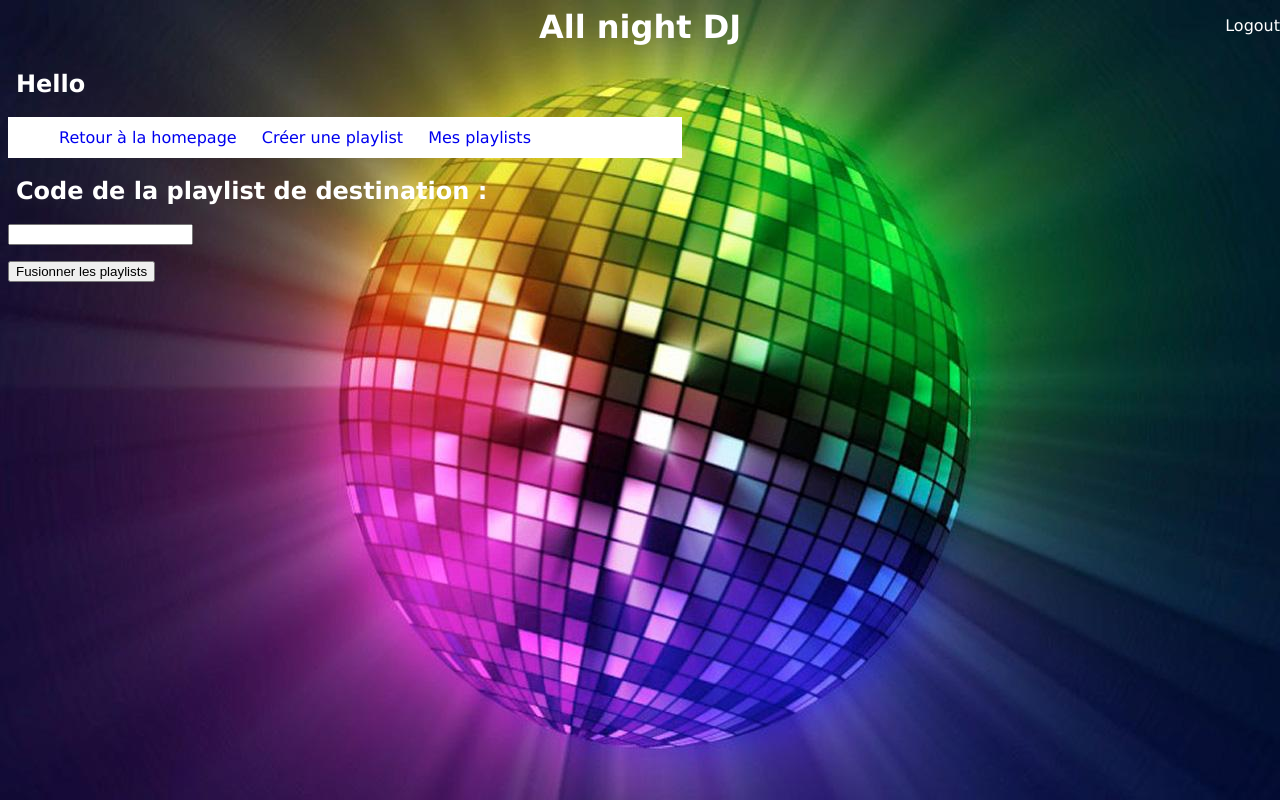
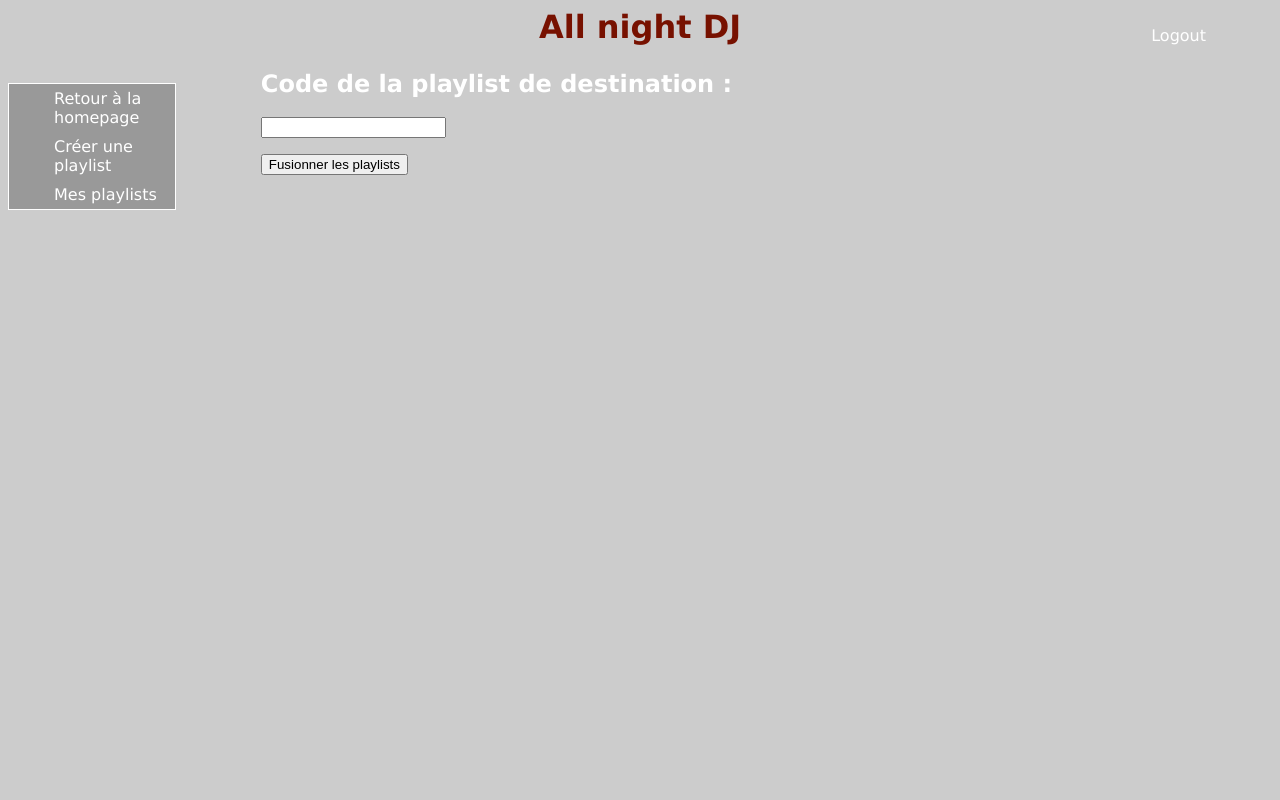
Before and after one commit to sdesby/AllNightDJ, a Flask app: page /playlists-fusion in a window 1280 px wide. Run offline with Flask 2, Linux system fonts and the light colour scheme; parts of the project's set-up code (start-up, migrations or seed data) failed here and were passed over.

Commit message:
Change style, menu column at left

```diff
--- a/app/engine/deezer_engine.py
+++ b/app/engine/deezer_engine.py
@@ -70,7 +70,7 @@ class DeezerEngine:
                 print "Error while communicating with remote server :" , e
 
         else:
-            return user.find_user_with_token(token)
+            return user.find_user(token)
 
     def get_playlists_for_user(self, user):
         LOGGER.info("Entering get_playlists_for_user")
--- a/app/static/style/general.css
+++ b/app/static/style/general.css
@@ -2,15 +2,13 @@
 
 body {
   font-family: Lucida Sans Unicode, Lucida Grande, sans-serif;
-  background-color: black;
-  background-image: url(/static/images/disco-ball.jpg);
-  background-attachment:fixed;
-  background-repeat:no-repeat;
+  background-color: #CCC;
   color: white;
 }
 
 h1 {
   text-align: center;
+  color: #771100;
 }
 
 h2 {
@@ -26,11 +24,14 @@ a {
 #login ul {
     position:absolute;
     top:0;
-    right:0;
+    right:5%;
 }
 
 #login ul li {
     list-style: none;
+    display:inline-block;
+    margin: 5px;
+    padding: 5px;
 }
 
 #login ul li a {
@@ -38,23 +39,40 @@ a {
 }
 
 #login ul li a:hover {
-    font-size: 18px;
+    color: grey;
 }
 
 #login ul li a:visited {
+    color:grey;
     font-style: italic;
 }
 
 /*------- NavBar part -------*/
 
+#navbar {
+    float:left;
+    width: 20%;
+    height: 150px;
+}
+
 #navbar ul {
     border: 1px white solid;
-    background-color: white;
+    background-color: #999;
     width: 50%;
 }
 
 #navbar ul li {
     display:inline-block;
-    margin: 5px;
+    list-style-position: inside;
     padding: 5px;
 }
+
+#navbar ul li a{
+    color: white;
+}
+
+/*------- Content part -------*/
+
+#content {
+    float:left;
+}
--- a/app/templates/index.html
+++ b/app/templates/index.html
@@ -1,10 +1,6 @@
 {% extends "base.html" %}
 {% block content %}
-      <h1>All night DJ </h1>
-      <div id="user">
-        <p>
-          <h2>Welcome</h2>
-        </p>
+     <div id="login">
         <p>
           <ul>
             <li><a href='/login'> Login </a></li>
--- a/app/templates/navbar.html
+++ b/app/templates/navbar.html
@@ -5,7 +5,6 @@
       </div>
        <h1>All night DJ </h1>
       <div id='navbar'>
-      <h2>Hello {{session['name']}}</h2>
         <p>
           <ul>
             <li><a href='/'>Retour à la homepage</a></li>
--- a/app/templates/user.html
+++ b/app/templates/user.html
@@ -1,6 +1,7 @@
 {% extends "base.html" %}
 {% block content %}
     {% include 'navbar.html' %}
+    <div id=content>
       {% if form %}
       <div id=form>
         <form name="playlist_form" action="" method="POST">
@@ -22,5 +23,6 @@
         {% endfor%}
       </ul>
       </div>
+  </div>
       {% endif %}
 {% endblock %}
```
